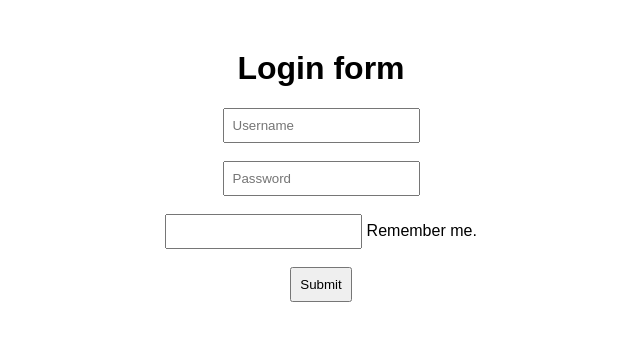
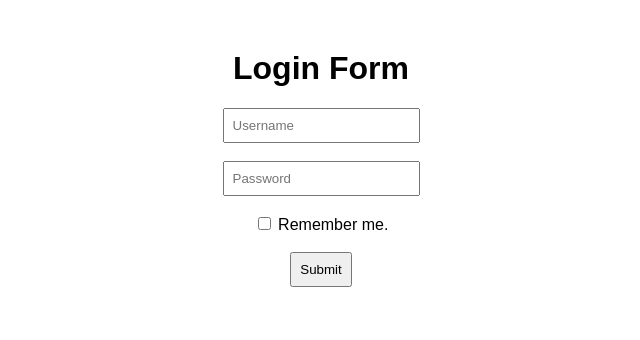
Before and after one commit to acciojob/remember-me-login-form-career222, a website: page main.html in a window 1280 px wide. Shown: the whole page, without its empty margins (319-959 px from the left). Drawn offline with Linux system fonts and the light colour scheme.

Commit message:
created a submission

```diff
--- a/main.html
+++ b/main.html
@@ -1,35 +1,33 @@
 <!DOCTYPE html>
-
 <html>
-
 <head>
+    <title>Login Form</title>
     <link rel="stylesheet" href="styles.css">
 </head>
+<body>
 
-<body>
-	<h1>Login form</h1>
+    <h1>Login Form</h1>
+
     <form id="loginForm">
+        <input type="text" id="username" placeholder="Username" required>
+        <br><br>
 
-	<input type ="text" id = "username" placeholder = "Username" required>
+        <input type="password" id="password" placeholder="Password" required>
         <br><br>
-		<input type ="password" id = "password" placeholder = "Password" required>
-		<br><br>
-		<input type ="ckeckbox" id = "checkbox">
+
+        <input type="checkbox" id="checkbox">
         <label for="checkbox">Remember me.</label>
         <br><br>
 
-		<input type = "submit" id = "submit" value = "Submit">
+        <input type="submit" id="submit" value="Submit">
     </form>
 
     <br>
+
     <button id="existing" style="display: none;">
         Login as existing user
     </button>
 
-		<!-- the entire body must be written by student -->
-    <script type="text/javascript" src="./script.js">
-</script>
-
+    <script src="script.js"></script>
 </body>
-
 </html>
```
Lines whose indentation alone changed are shown as unchanged.
